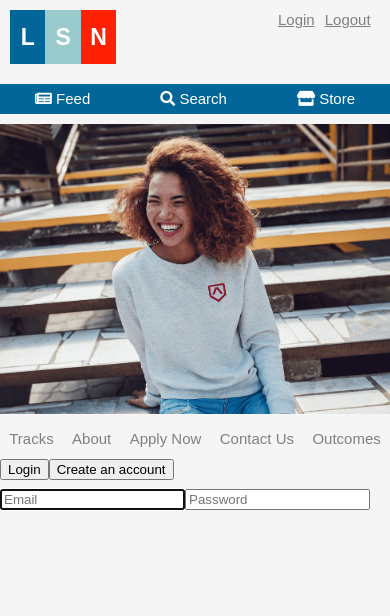
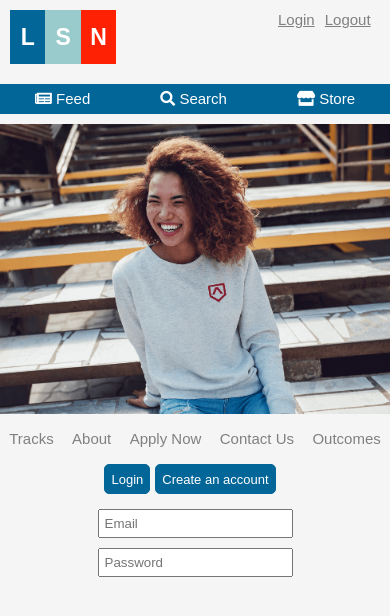
Before and after one commit to MichaelCheco/news-feed, a React (Create React App) app in the folder client/: page /login in a window 390 px wide. Shown: the top 616 px of the page. Built offline with nearby package versions, Linux system fonts and the light colour scheme; a web font is replaced by a local one; what apollo-link-ws would draw is missing.

Commit message:
styling for create login/signup component (mobile)

```diff
--- a/client/src/components/Login.js
+++ b/client/src/components/Login.js
@@ -3,7 +3,56 @@ import gql from 'graphql-tag';
 import { Mutation } from 'react-apollo';
 import { AUTH_TOKEN } from '../constants';
 import styled from 'styled-components';
+const Wrapper = styled.div`
+	@media (min-width: 375px) {
+		display: column;
+		margin-top: 1rem;
+		width: 100%;
+	}
+`;
+const Button = styled.button`
+	@media (min-width: 375px) {
+		border: 1px solid ${props => props.theme.mediumBlue};
+		width: auto;
+		height: 30px;
+		border-radius: 5px;
+		margin-left: 0.5rem;
+		background: ${props => props.theme.mediumBlue};
+		/* position: relative;
+		top: 70%;
+		right: 90%; */
 
+		&:hover {
+			cursor: pointer;
+			opacity: 0.7;
+		}
+		outline: 0;
+		font-size: 1.3rem;
+		white-space: nowrap;
+		color: white;
+	}
+`;
+const ButtonWrapper = styled.div`
+	@media (min-width: 375px) {
+		display: flex;
+		justify-content: center;
+		margin-right: 1.5rem;
+	}
+`;
+const InputWrapper = styled.div`
+	@media (min-width: 375px) {
+		display: flex;
+		flex-direction: column;
+		align-items: center;
+		margin-top: 1rem;
+		input {
+			width: 50%;
+			outline: 0;
+			margin: 0.5rem 0;
+			padding: 0.5rem;
+		}
+	}
+`;
 const SIGNUP_MUTATION = gql`
 	mutation signup($email: String!, $password: String!, $name: String!) {
 		signup(email: $email, password: $password, name: $name) {
@@ -43,24 +92,24 @@ class Login extends Component {
 	render() {
 		const { email, name, password, login } = this.state;
 		return (
-			<div>
-				<div>
+			<Wrapper>
+				<ButtonWrapper>
 					<Mutation
 						mutation={login ? LOGIN_MUTATION : SIGNUP_MUTATION}
 						variables={{ email, name, password }}
 						onCompleted={data => this._confirmData(data)}>
 						{mutation => (
-							<button onClick={mutation}>
+							<Button onClick={mutation}>
 								{login ? 'Login' : 'Create Account'}
-							</button>
+							</Button>
 						)}
 					</Mutation>
-					<button onClick={() => this.setState({ login: !login })}>
+					<Button onClick={() => this.setState({ login: !login })}>
 						{login ? 'Create an account' : 'Already have an account?'}
-					</button>
-				</div>
+					</Button>
+				</ButtonWrapper>
 
-				<div>
+				<InputWrapper>
 					{!login && (
 						<input
 							autoFocus
@@ -72,7 +121,6 @@ class Login extends Component {
 						/>
 					)}
 					<input
-						autoFocus
 						required
 						type="text"
 						name="email"
@@ -88,8 +136,8 @@ class Login extends Component {
 						placeholder="Password"
 						onChange={this.handleChange}
 					/>
-				</div>
-			</div>
+				</InputWrapper>
+			</Wrapper>
 		);
 	}
 }
```
